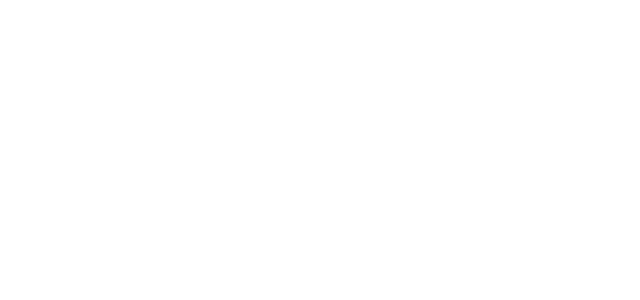
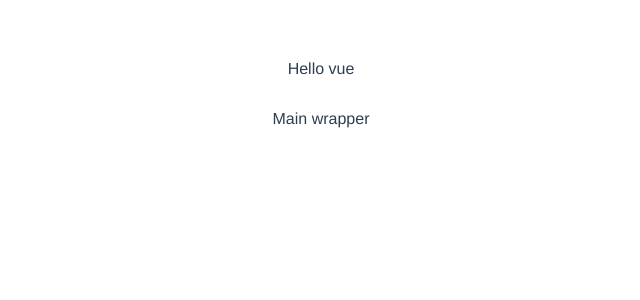
Before and after one commit to KirilMat/Kiril_Noob, a Vue app in the folder kiril_noob/: page / in a window 1280 px wide. Shown: the top 300 px of the page, without its empty margins (319-959 px from the left). Built offline with nearby package versions, Linux system fonts and the light colour scheme.

Commit message:
What do u changes?

```diff
--- a/kiril_noob/src/App.vue
+++ b/kiril_noob/src/App.vue
@@ -1,14 +1,21 @@
 <template>
-
+ <div id="app">
+  <p>
+    Hello vue
+  </p>
+  <v-main-wrapper />
+ </div>
 </template>
 
 <script>
+
+  import vMainWrapper from './components/v-main-wrapper'
 
 
 export default {
   name: 'App',
   components: {
-
+    vMainWrapper
   }
 }
 </script>
--- /dev/null
+++ b/kiril_noob/src/components/v-logo.vue
@@ -0,0 +1,34 @@
+<template>
+    <div class="v-main-wrapper">
+        <p>{{title}}</p>
+    </div>
+</template>
+
+<script>
+    export default{
+        name: "v-main-wrapper",
+        components: {},
+        props: {},
+        data() {
+            return {
+                title: 'Main wrapper'
+            }
+        },
+        computed: {},
+        methods: {},
+        watch: {},
+        mounted() {
+            console.log('Hello i am alive!')
+        }
+    }
+</script>
+
+<style scoped>
+    .v-main-wrapper{
+        display: flex;
+        justify-content: center;
+        align-items: center;
+        max-width: 900px;
+        margin: 0 auto;
+    }
+</style>
--- /dev/null
+++ b/kiril_noob/src/components/v-main-wrapper.vue
@@ -0,0 +1,34 @@
+<template>
+    <div class="v-main-wrapper">
+        <p>{{title}}</p>
+    </div>
+</template>
+
+<script>
+    export default{
+        name: "v-main-wrapper",
+        components: {},
+        props: {},
+        data() {
+            return {
+                title: 'Main wrapper'
+            }
+        },
+        computed: {},
+        methods: {},
+        watch: {},
+        mounted() {
+            console.log('Hello i am alive!')
+        }
+    }
+</script>
+
+<style scoped>
+    .v-main-wrapper{
+        display: flex;
+        justify-content: center;
+        align-items: center;
+        max-width: 900px;
+        margin: 0 auto;
+    }
+</style>
```
Also changed, not shown: kiril_noob/package.json (+8 -2 lines), 1 other file (tests, documents, lock files or other folders).
